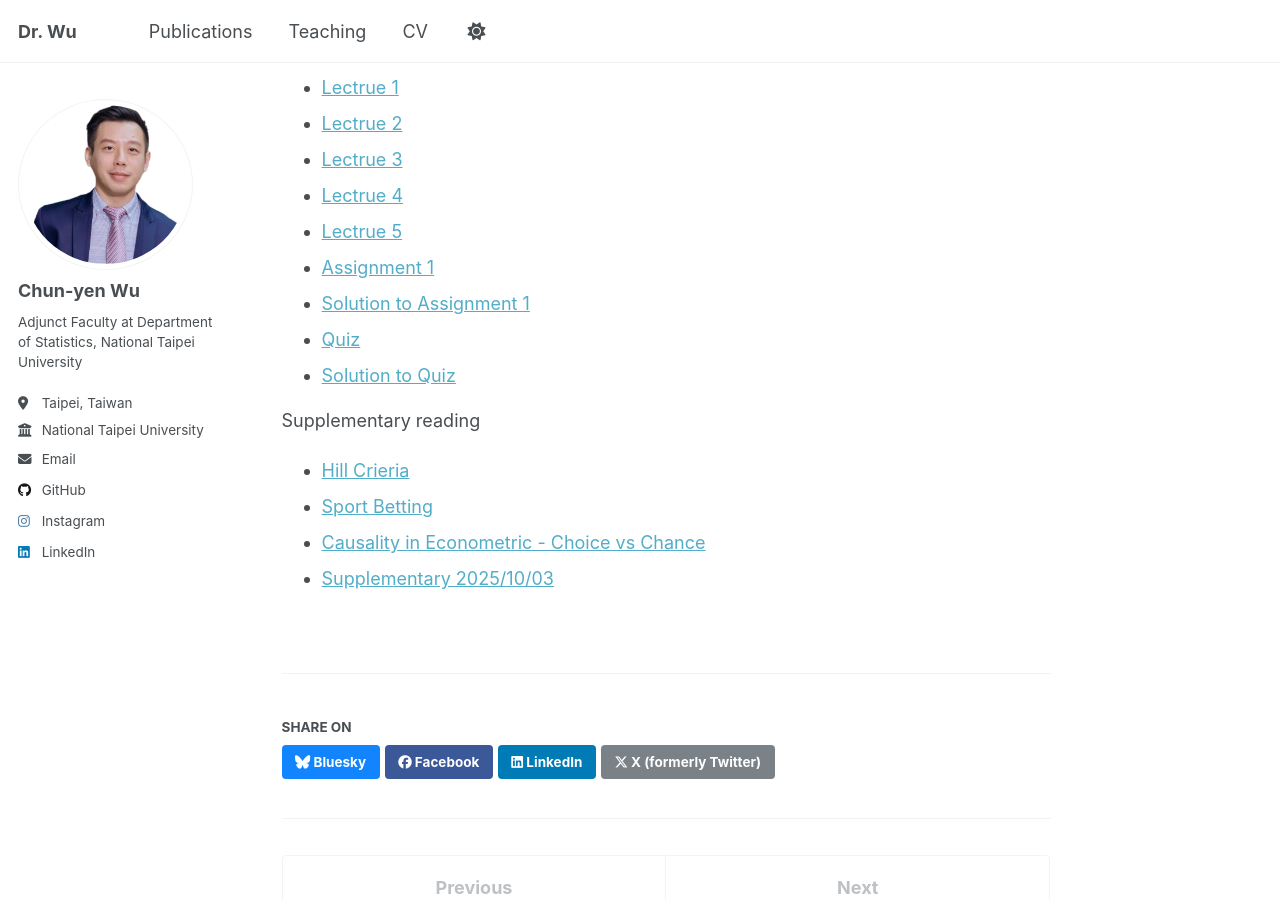
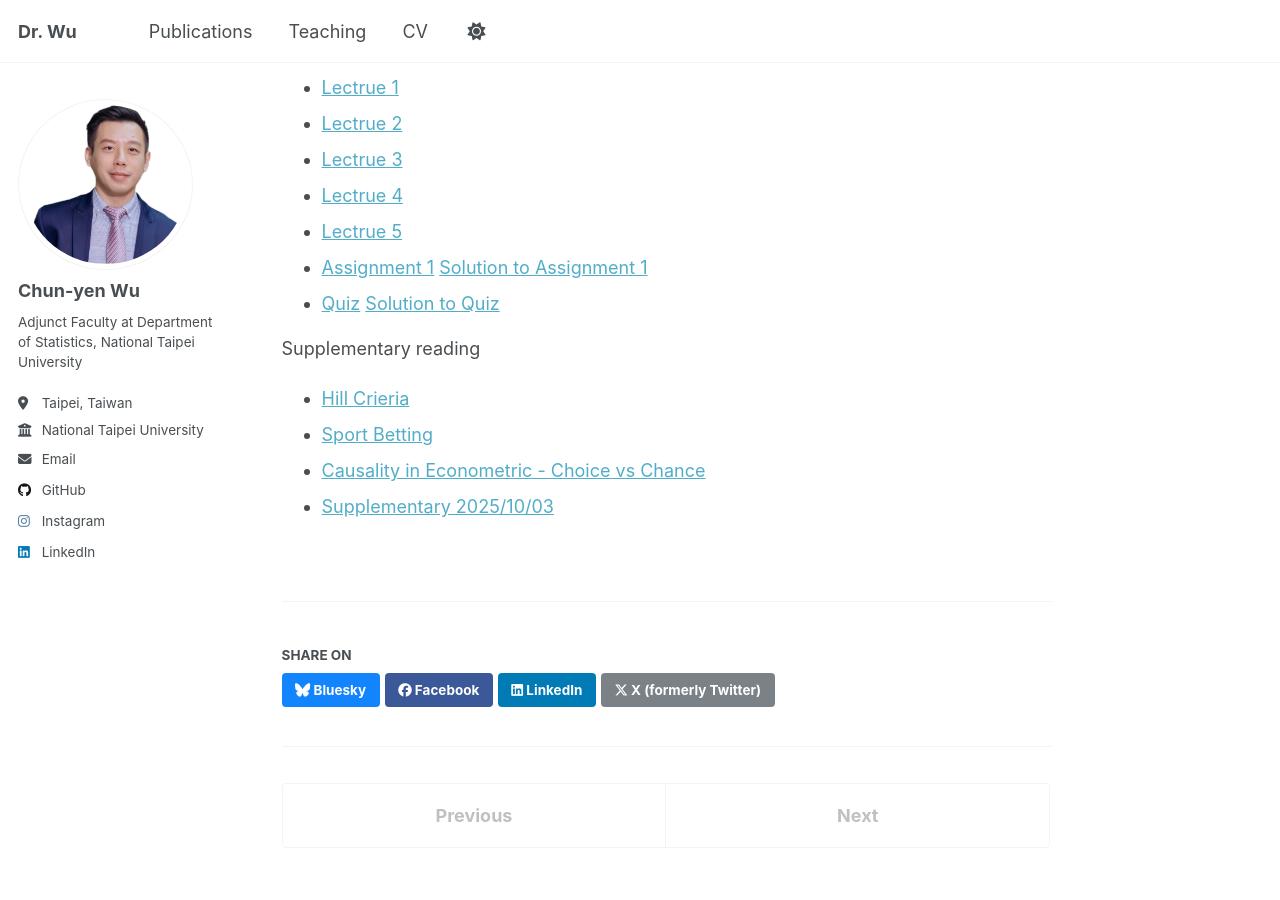
Before and after one commit to SashaWuNYCU/sashawunycu.github.io, a Jekyll site: the page built from _teaching/2025-1st-semester-teaching.md, in a window 1280 px wide and 900 px high, scrolled down 534 px. Built offline with Jekyll 4.4.1, drawn with Linux system fonts in a browser that asks for light colours; a script that is not in the unit is left out.

Commit message:
Change list type ver 251028

```diff
--- a/_teaching/2025-1st-semester-teaching.md
+++ b/_teaching/2025-1st-semester-teaching.md
@@ -26,9 +26,9 @@ Lectures
 - [Lectrue 4](http://sashawunycu.github.io/files/U4370/Lec4.pdf)
 - [Lectrue 5](http://sashawunycu.github.io/files/U4370/Lec5.pdf)
 - [Assignment 1](http://sashawunycu.github.io/files/U4370/U4370_HW1.pdf)
-- [Solution to Assignment 1](http://sashawunycu.github.io/files/U4370/U4370_HW1_Sol.pdf)
+  [Solution to Assignment 1](http://sashawunycu.github.io/files/U4370/U4370_HW1_Sol.pdf)
 - [Quiz](http://sashawunycu.github.io/files/U4370/U4370_quiz.pdf)
-- [Solution to Quiz](http://sashawunycu.github.io/files/U4370/U4370_quiz_sol.pdf)
+  [Solution to Quiz](http://sashawunycu.github.io/files/U4370/U4370_quiz_sol.pdf)
 
 Supplementary reading
 - [Hill Crieria](http://sashawunycu.github.io/files/U4370/HillCriteria.pdf)
```
